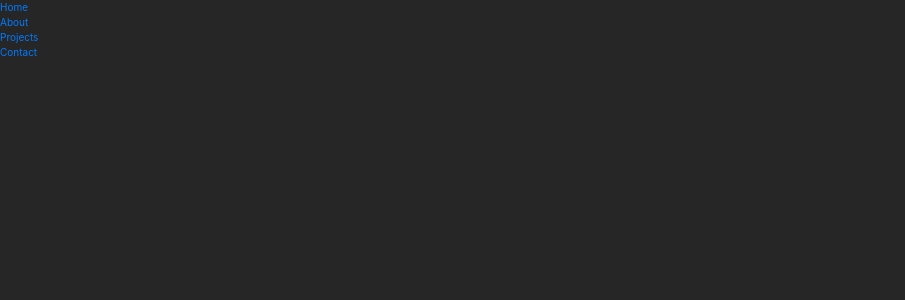
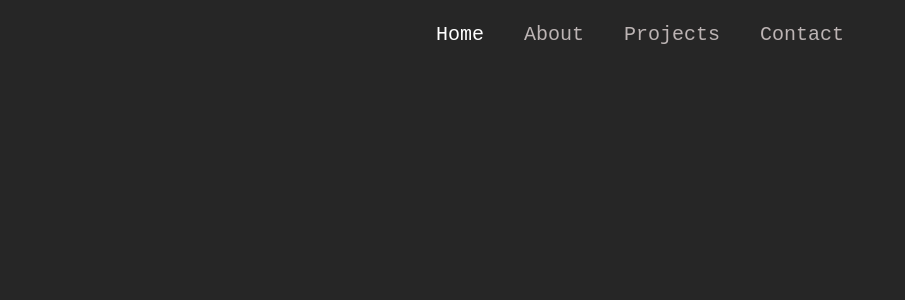
Before and after one commit to TakuyaMats/React-Portfolio, a React (Create React App) app: page / in a window 1280 px wide. Shown: the top 300 px of the page, without its empty margins (0-905 px from the left). Built offline with nearby package versions, Linux system fonts and the light colour scheme.

Commit message:
got my navbar mobile responsive.

```diff
--- a/package.json
+++ b/package.json
@@ -12,10 +12,14 @@
     "react-bootstrap": "^1.6.1",
     "react-dom": "^17.0.2",
     "react-hanger": "^2.4.2",
+    "react-icons": "^4.2.0",
     "react-router": "^5.2.0",
     "react-router-dom": "^5.2.0",
     "react-scripts": "4.0.3",
     "styled-components": "^5.3.0",
+    "react-transition-group": "^4.4.1",
+    "swiper": "^6.5.4",
+    "uuid": "^8.3.2",
     "web-vitals": "^1.1.2"
   },
   "scripts": {
--- a/src/components/Navbar/index.js
+++ b/src/components/Navbar/index.js
@@ -1,32 +1,148 @@
-import React from 'react';
+import React, { useState } from 'react';
 import { NavLink } from 'react-router-dom';
-import styled from 'styled-components'
+import styled from 'styled-components';
+import { MdMenu, MdClose } from 'react-icons/md';
 
-const NavMenuStyles = styled.div`
+const NavMenuStyles = styled.nav`
     position: fixed;
     z-index: 100;
     top: 0;
     left: 0;
     width: 100%;
     padding: 1rem 0;
-    background: var(--dark-bg)
+    background: var(--dark-bg);
+    ul {
+        max-width: 1200px;
+        margin: 0 auto;
+        width: 90%;
+        text-align: center;
+        li {
+            display: inline-block;
+            border-radius: 8px;
+            transition: .3s ease background-color;
+            &:hover {
+                background-color: var(--deep-dark);
+            }
+        }
+        a  {
+            display: inline-block;
+            font-family: 'Roboto Mono', monospace;
+            padding: 1rem 2rem;
+            font-size: 2rem;
+            color: var(--gray-1);
+            outline: none;
+        }
+        .active{
+            color: var(--white);
+        }
+    }
+    .mobile-menu-icon{
+        position: absolute;
+        right: 1rem;
+        top: 1rem;
+        width: 4rem;
+        cursor: pointer;
+        display: none;
+        outline: none;
+        * {
+            pointer-events: none;
+        }
+    }
+    .navItems .closeNavIcon{
+        display: none;
+    }
+    @media only screen and (max-width: 768px){
+        padding: 0;
+        .hide-item{
+            transform: translateY(calc(-100% - var(--top)));
+        }
+        .mobile-menu-icon {
+            display: block;
+        }
+        .navItems{
+            --top: 1rem;
+            transition: .3s ease transform;
+            background-color: var(--deep-dark);
+            padding: 2rem;
+            width: 90%;
+            max-width: 300px;
+            border-radius: 12px;
+            position: absolute;
+            right: 1rem;
+            top: var(--top);
+            .closeNavIcon{
+                display: block;
+                width: 3rem;
+                margin: 0 0 0 auto;
+                cursor: pointer;
+                * {
+                    pointer-events: none;
+                }
+            }
+            li{
+                display: block;
+                margin-bottom: 1rem;
+            }
+        }
+    }
 `;
 
 function NavMenu() {
+    const [showNav, SetShowNav] = useState(false);
     return(
         <NavMenuStyles>
-            <ul>
+        <div className="mobile-menu-icon"
+            onClick={() => SetShowNav(!showNav)}
+            role="button"
+            onKeyDown={() => SetShowNav(!showNav)}
+            tabIndex={0}
+        >
+            <MdMenu />
+        </div>
+            <ul className={!showNav ? 'navItems hide-item' : 'navItems'}>
+            <div className="closeNavIcon"
+                onClick={() => SetShowNav(!showNav)}
+                role="button"
+                onKeyDown={() => SetShowNav(!showNav)}
+                tabIndex={0}
+            >
+                <MdClose />
+            </div>
                 <li>
-                    <NavLink to="/">Home</NavLink>
+                    <NavLink
+                    to="/"
+                    onClick={() => SetShowNav(!showNav)}
+                    role="button"
+                    onKeyDown={() => SetShowNav(!showNav)}
+                    tabIndex={0}
+                    >Home</NavLink>
                 </li>
                 <li>
-                    <NavLink to="/about">About</NavLink>
+                    <NavLink
+                    to="/about"
+                    onClick={() => SetShowNav(!showNav)}
+                    role="button"
+                    onKeyDown={() => SetShowNav(!showNav)}
+                    tabIndex={0}
+                    >About</NavLink>
                 </li>
                 <li>
-                    <NavLink to="/projects">Projects</NavLink>
+                    <NavLink
+                    to="/projects"
+                    onClick={() => SetShowNav(!showNav)}
+                    role="button"
+                    onKeyDown={() => SetShowNav(!showNav)}
+                    tabIndex={0}
+                    >Projects</NavLink>
                 </li>
                 <li>
-                    <NavLink to="/contact">Contact</NavLink>
+                    <NavLink
+                    to="/contact"
+                    onClick={() => SetShowNav(!showNav)}
+                    role="button"
+                    onKeyDown={() => SetShowNav(!showNav)}
+                    tabIndex={0}
+                    >Contact</NavLink>
                 </li>
             </ul>
         </NavMenuStyles>
--- a/src/index.css
+++ /dev/null
@@ -1,13 +0,0 @@
-* {
-  box-sizing: border-box;
-}
-
-html,
-body,
-#root,
-#root > div,
-div[data-reactroot] {
-  height: 100%;
-  padding: 0;
-  margin: 0;
-}
--- a/src/index.js
+++ b/src/index.js
@@ -2,13 +2,14 @@ import React from 'react';
 import ReactDOM from 'react-dom';
 import App from './App';
 import GlobalStyles from './styles/GlobalStyle'
-import './index.css';
+import Typography from './styles/Typography'
 import 'bootstrap/dist/css/bootstrap.min.css';
 
 ReactDOM.render(
     <>
         <GlobalStyles />
-        <App />,
+        <Typography />
+        <App />
     </>,
     document.getElementById('root')
 );
--- a/src/pages/About.js
+++ b/src/pages/About.js
@@ -3,7 +3,7 @@ import React from 'react'
 function About() {
     return (
         <div>
-            <h1>This is about page</h1>
+            {/* <h1>This is about page</h1> */}
         </div>
     )
 }
--- a/src/pages/Contact.js
+++ b/src/pages/Contact.js
@@ -3,7 +3,7 @@ import React from 'react'
 function Contact() {
     return (
         <div>
-            <h1>This is the contact page!</h1>
+            {/* <h1>This is the contact page!</h1> */}
         </div>
     )
 }
--- a/src/pages/Home.js
+++ b/src/pages/Home.js
@@ -3,7 +3,7 @@ import React from 'react';
 function Home() {
     return(
         <div>
-            <h1>This is home page</h1>
+            {/* <h1>This is home page</h1> */}
         </div>
     )
 }
--- a/src/pages/Projects.js
+++ b/src/pages/Projects.js
@@ -3,7 +3,7 @@ import React from 'react'
 function Projects() {
     return (
         <div>
-            <h1>This is the projects page</h1>
+            {/* <h1>This is the projects page</h1> */}
         </div>
     )
 }
--- a/src/styles/GlobalStyle.js
+++ b/src/styles/GlobalStyle.js
@@ -1,8 +1,4 @@
-import {
-    createGlobalStyle
-}
-
-from 'styled-components';
+import { createGlobalStyle } from 'styled-components';
 
 const GlobalStyles=createGlobalStyle` * {
     padding: 0;
@@ -21,7 +17,7 @@ const GlobalStyles=createGlobalStyle` * {
 
 html {
     font-size: 10px;
-    font-family: 'Roboto Mono';
+    font-family: 'Roboto Mono', monospace;
     background-color: var(--dark-bg);
 }
 
--- /dev/null
+++ b/src/styles/Typography.js
@@ -0,0 +1,46 @@
+import {
+    createGlobalStyle
+}
+from 'styled-components';
+
+
+const Typography=createGlobalStyle` @font-face {
+    font-family: 'Roboto Mono', monospace;
+    src: @import url('https://fonts.googleapis.com/css2?family=Roboto+Mono&display=swap');
+    font-style: normal;
+}
+
+@font-face {
+    font-family: 'Montserrat', sans-serif;
+    src: @import url('https://fonts.googleapis.com/css2?family=Montserrat:wght@600&display=swap');
+    font-style: normal;
+}
+
+@font-face {
+    font-family: 'Montserrat', sans-serif;
+    src: @import url('https://fonts.googleapis.com/css2?family=Montserrat:wght@700&display=swap');
+    font-style: normal;
+}
+
+html {
+    font-family: 'Roboto Mono', monospace;
+    color: var(--gray-1);
+}
+
+* {
+    font-family: 'Roboto Mono', monospace;
+    color: var(--gray-1);
+}
+
+h1,
+h2,
+h3,
+h4,
+h5,
+h6 {
+    font-family: 'Montserrat SemiBold'
+}
+
+`;
+
+export default Typography;
```
Also changed, not shown: 1 other file (tests, documents, lock files or other folders).
